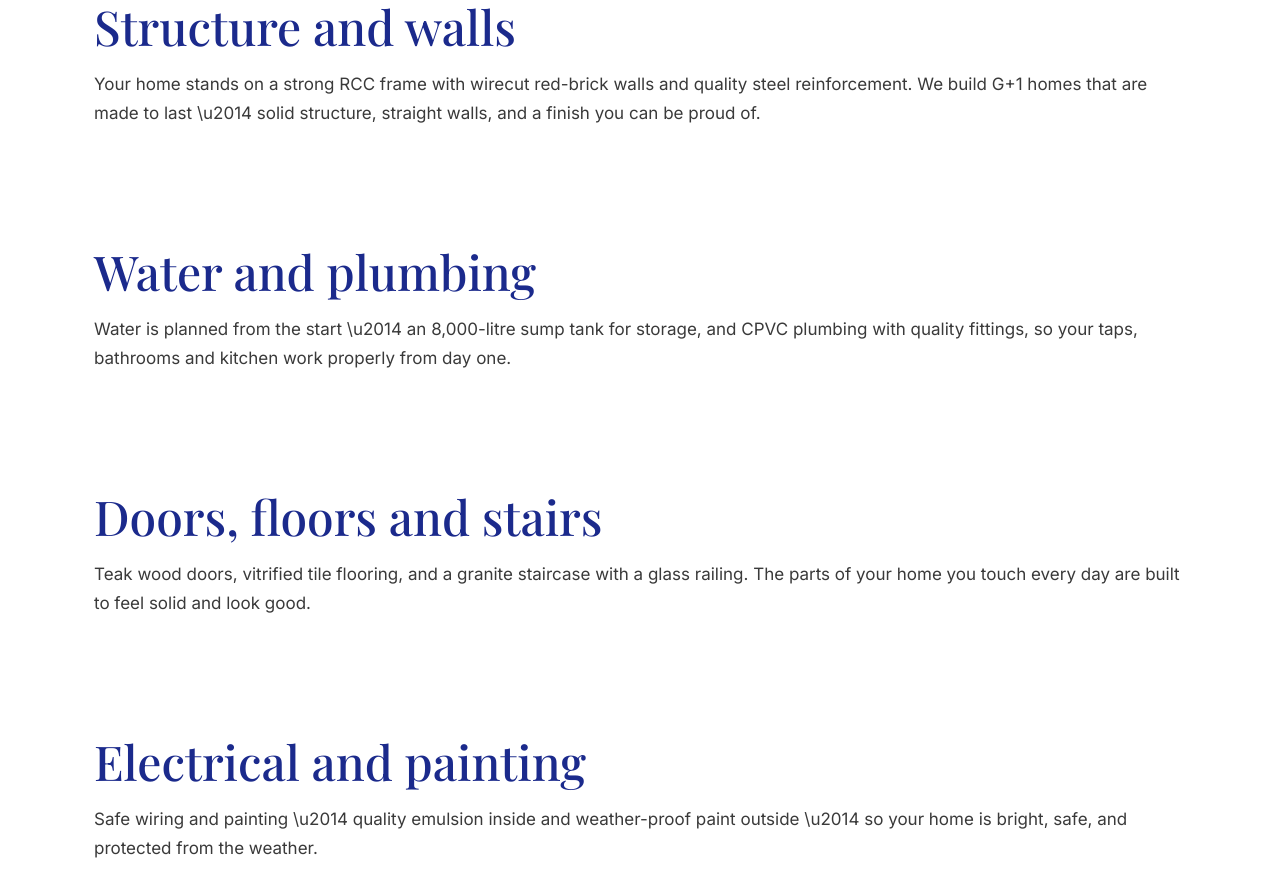
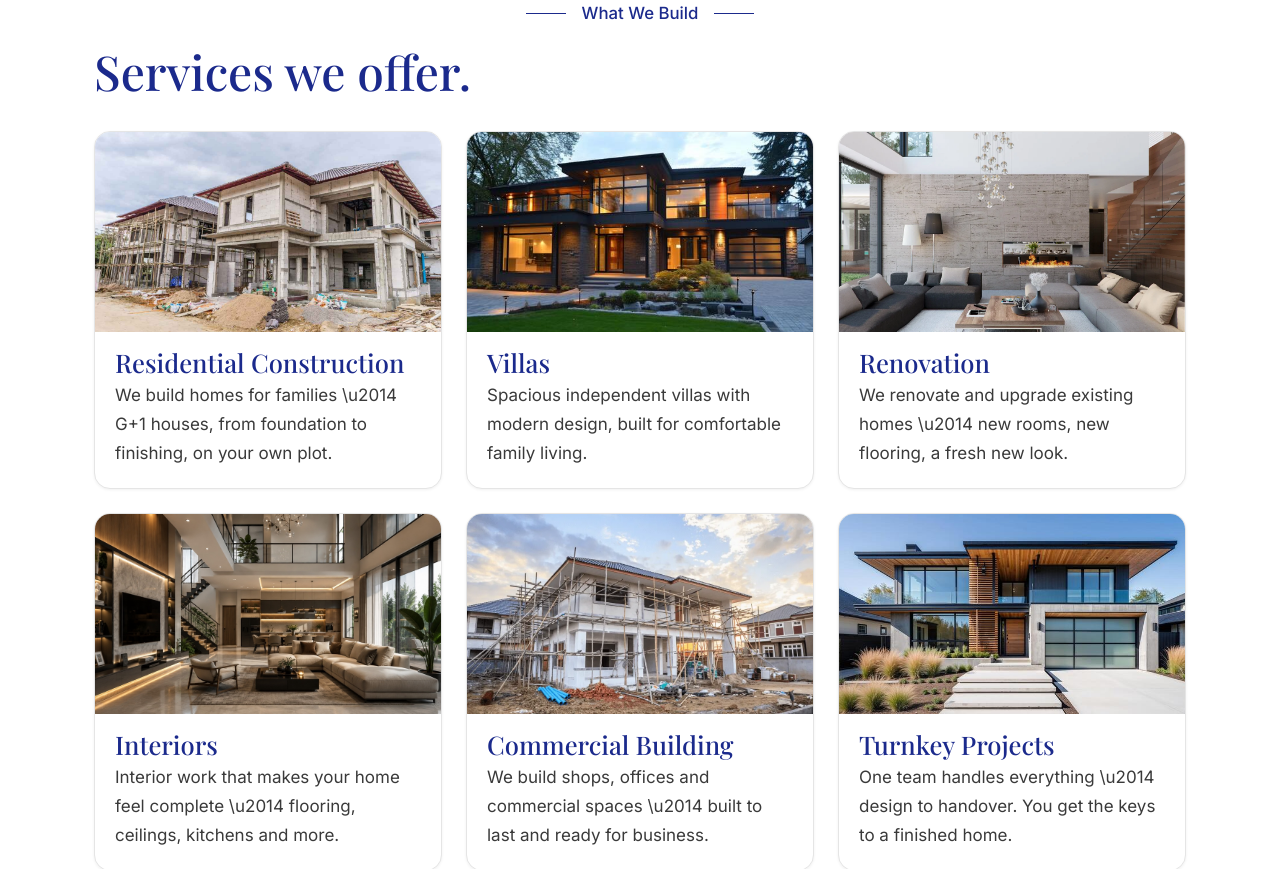
Before and after one commit to ullas2007/unnathi-homes, a React (Vite) app: page /services in a window 1280 px wide. Shown: the part 360-1229 px from the top of the page. Built offline with nearby package versions, Linux system fonts and the light colour scheme.

Commit message:
Services: add the six service types anna offers (residential, villas, renovation, interiors, commercial, turnkey) with a photo and short description each

```diff
--- a/src/App.css
+++ b/src/App.css
@@ -482,6 +482,10 @@ footer .footer-bottom {
     padding: 0 1rem;
   }
 
+  .service-grid {
+    grid-template-columns: 1fr;
+  }
+
   .btn {
     font-size: 1rem;
     padding: 0.85rem 1.6rem;
@@ -535,3 +539,36 @@ footer .footer-bottom {
 .process-steps p {
   margin: 0;
 }
+
+/* ---------- Service cards (Services: What we build) ---------- */
+.service-grid {
+  display: grid;
+  grid-template-columns: repeat(3, 1fr);
+  gap: 1.5rem;
+  max-width: 1140px;
+  margin: 2rem auto 0;
+}
+
+.service-card {
+  background: #ffffff;
+  border: 1px solid #e5e5e5;
+  border-radius: 16px;
+  overflow: hidden;
+  box-shadow: 0 1px 3px rgba(0, 0, 0, 0.06);
+}
+
+.service-card img {
+  width: 100%;
+  height: 200px;
+  object-fit: cover;
+  display: block;
+}
+
+.service-card h3 {
+  color: #1b2a8c;
+  margin: 1rem 1.25rem 0.25rem;
+}
+
+.service-card p {
+  margin: 0 1.25rem 1.25rem;
+}
--- a/src/pages/Services.jsx
+++ b/src/pages/Services.jsx
@@ -11,6 +11,44 @@ function Services() {
         on your budget \u2014 tell us the price per square foot you have in
         mind, and we will use the right materials for it.
       </p>
+
+      <section>
+        <p className="eyebrow">What We Build</p>
+        <h2>Services we offer.</h2>
+        <div className="service-grid">
+          <article className="service-card">
+            <img src="/construction1.jpg" alt="Residential house under construction" loading="lazy" />
+            <h3>Residential Construction</h3>
+            <p>We build homes for families \u2014 G+1 houses, from foundation to finishing, on your own plot.</p>
+          </article>
+          <article className="service-card">
+            <img src="/home-night.jpg" alt="Modern villa at twilight" loading="lazy" />
+            <h3>Villas</h3>
+            <p>Spacious independent villas with modern design, built for comfortable family living.</p>
+          </article>
+          <article className="service-card">
+            <img src="/interior2.jpg" alt="Renovated home interior" loading="lazy" />
+            <h3>Renovation</h3>
+            <p>We renovate and upgrade existing homes \u2014 new rooms, new flooring, a fresh new look.</p>
+          </article>
+          <article className="service-card">
+            <img src="/interior1.jpg" alt="Living room interior with glass staircase" loading="lazy" />
+            <h3>Interiors</h3>
+            <p>Interior work that makes your home feel complete \u2014 flooring, ceilings, kitchens and more.</p>
+          </article>
+          <article className="service-card">
+            <img src="/construction2.webp" alt="Commercial building under construction" loading="lazy" />
+            <h3>Commercial Building</h3>
+            <p>We build shops, offices and commercial spaces \u2014 built to last and ready for business.</p>
+          </article>
+          <article className="service-card">
+            <img src="/hero.jpg" alt="Completed turnkey home" loading="lazy" />
+            <h3>Turnkey Projects</h3>
+            <p>One team handles everything \u2014 design to handover. You get the keys to a finished home.</p>
+          </article>
+        </div>
+        <p className="note">Sample photos for now \u2014 real photos of Unnathi Homes' work coming soon.</p>
+      </section>
 
       <section>
         <h2>Structure and walls</h2>
```
